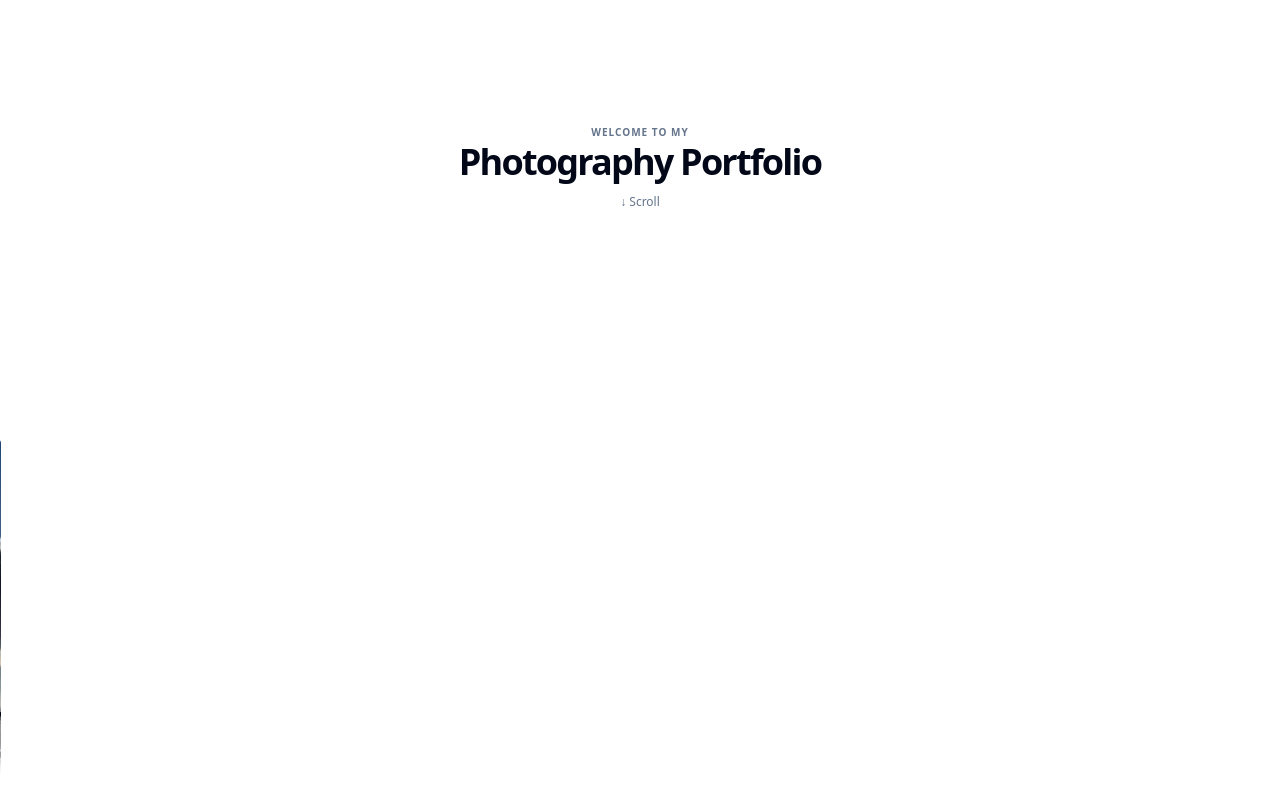
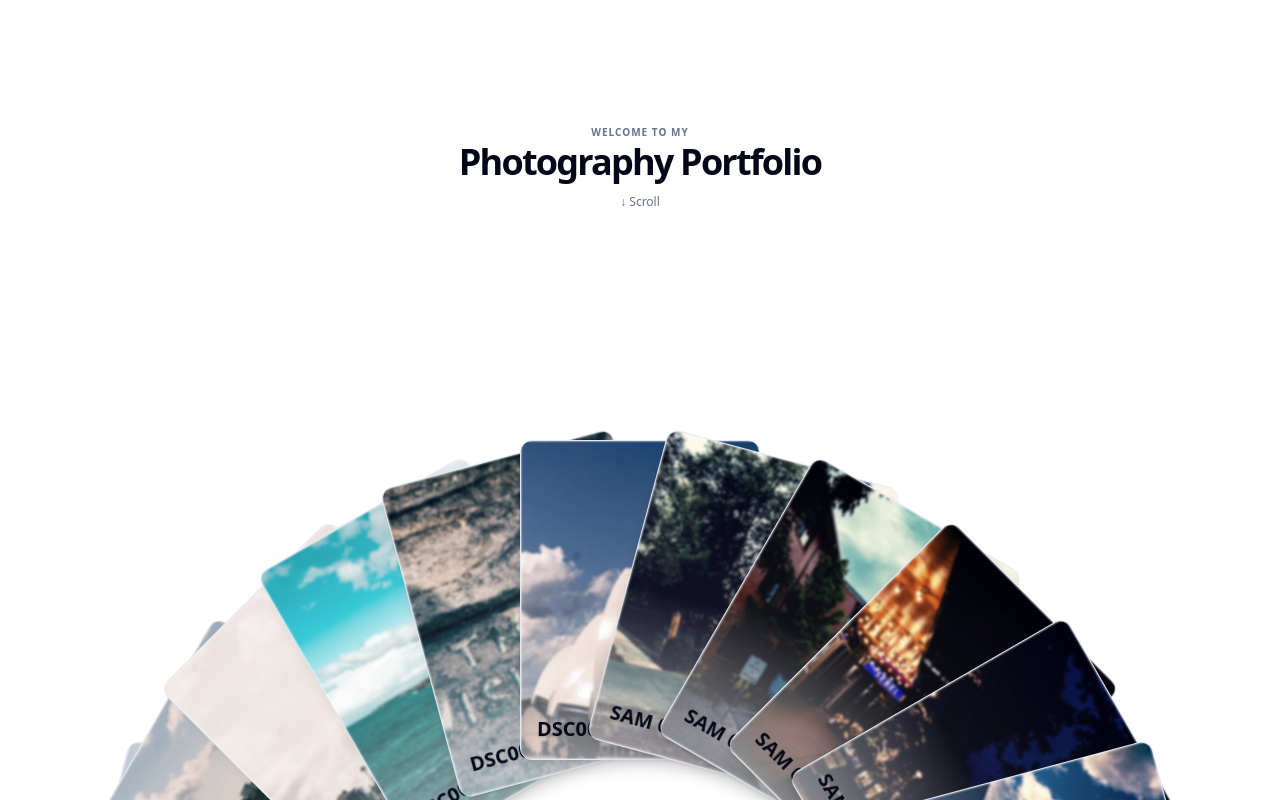
Before and after one commit to pronzzz/navzfolio, a React (Vite) app: page / in a window 1280 px wide. Shown: the top 800 px of the page. Built offline with nearby package versions, Linux system fonts and the light colour scheme.

Commit message:
fix: Remove animation mask and landscape badge

```diff
--- a/src/DemoRadialScrollGalleryBento.tsx
+++ b/src/DemoRadialScrollGalleryBento.tsx
@@ -72,9 +72,6 @@ export default function DemoRadialScrollGalleryBento() {
 
                                 <div className="absolute inset-0 flex flex-col justify-between p-4">
                                     <div className="flex justify-between items-start">
-                                        <Badge variant="secondary" className="text-[10px] px-2 py-0 bg-background/80 backdrop-blur">
-                                            {project.orientation}
-                                        </Badge>
                                         <div className={`w-6 h-6 rounded-full bg-primary text-primary-foreground flex items-center justify-center transition-all duration-500 ${isActive ? 'opacity-100 rotate-0' : 'opacity-0 -rotate-45'}`}>
                                             <ArrowUpRight size={12} />
                                         </div>
--- a/src/components/ui/portfolio-and-image-gallery.tsx
+++ b/src/components/ui/portfolio-and-image-gallery.tsx
@@ -245,10 +245,6 @@ export const RadialScrollGallery = forwardRef<
                     className='relative w-full overflow-hidden'
                     style={{
                         height: `${visibleAreaHeight}px`,
-                        maskImage:
-                            'linear-gradient(to top, transparent 0%, black 40%, black 100%)',
-                        WebkitMaskImage:
-                            'linear-gradient(to top, transparent 0%, black 40%, black 100%)',
                     }}
                 >
                     <ul
```
